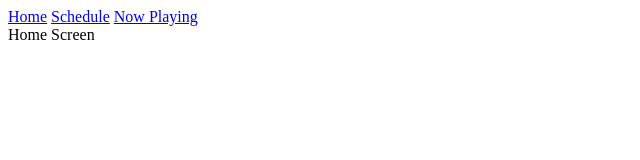
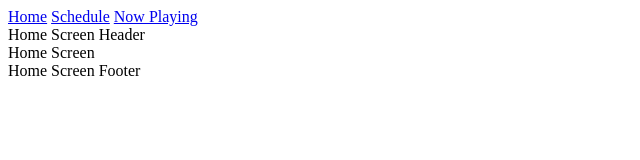
Before and after one commit to joanferns00/react-backbone, a website built with webpack: page index.html in a window 1280 px wide. Shown: the whole page, without its empty margins (0-640 px from the left). Built offline with nearby package versions, Linux system fonts and the light colour scheme.

Commit message:
Basic Backbone View

```diff
--- a/index.html
+++ b/index.html
@@ -4,7 +4,13 @@
         <a href="#">Home</a>
         <a href="#schedule">Schedule</a>
         <a href="#nowplaying">Now Playing</a>
+        <div id="header"></div>
         <div id="content"></div>
+        <div id="footer"></div>
+       <div id="app">
+
+       </div>
+
         <script src="dist/output.js"></script>
     </body>
 </html>
--- a/package.json
+++ b/package.json
@@ -7,7 +7,7 @@
     "build": "webpack",
     "dev": "webpack-dev-server",
     "test": "echo \"Error: no test specified\" && exit 1",
-    "storybook" : "start-storybook -p 9001 -c .storybook"
+    "storybook": "start-storybook -p 9001 -c .storybook"
   },
   "repository": {
     "type": "git",
@@ -20,6 +20,10 @@
   },
   "homepage": "https://github.com/joanferns00/react-backbone#readme",
   "devDependencies": {
+    "babel-core": "^6.26.0",
+    "babel-loader": "^7.1.2",
+    "babel-preset-env": "^1.6.1",
+    "babel-preset-react": "^6.24.1",
     "webpack": "^1.11.0",
     "webpack-dev-server": "^1.12.1",
     "css-loader": "^0.21.0",
--- a/router.js
+++ b/router.js
@@ -1,3 +1,8 @@
+
+//import Header from './views';
+var Header = require("./views/Header");
+var Footer = require("./views/Footer");
+
 var AppRouter = Backbone.Router.extend({
     routes: {
         'nowplaying': 'nowplaying',
@@ -6,11 +11,19 @@ var AppRouter = Backbone.Router.extend({
     }
 });
 
+
+
 var initialize = function () {
     var appRouter = new AppRouter;
 
     appRouter.on('route:home', function () {
+        /*var view = new Header();
+        $('#app').html(view.render().$el);*/
+        var header = new Header();
+        var footer = new Footer();
+        header.render();
         $('#content').text("Home Screen");
+        footer.render();
     });
 
     appRouter.on('route:schedule', function () {
--- /dev/null
+++ b/views/footer.js
@@ -0,0 +1,8 @@
+var Header = Backbone.View.extend({
+    el: '#footer',
+     render: function() {
+        $(this.el).text('Home Screen Footer');
+     }
+});
+
+module.exports = Header;
--- /dev/null
+++ b/views/header.js
@@ -0,0 +1,8 @@
+var Header = Backbone.View.extend({
+    el: '#header',
+     render: function() {
+        $(this.el).text('Home Screen Header');
+     }
+});
+
+module.exports = Header;
```
Also changed, not shown: views/content.js (added, +21 -0 lines), webpack.config.js (+4 -4 lines), .babelrc (added).
